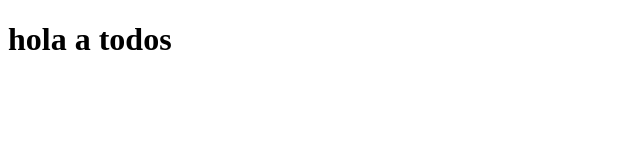
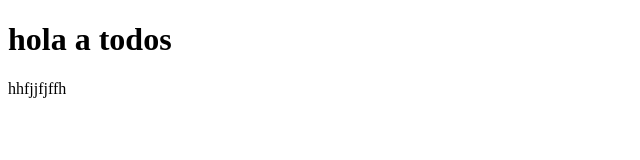
Before and after one commit to aprenderbn/git_29, a plain HTML site: page index.html in a window 1280 px wide. Shown: the full height of the page, 0-640 px from the left. Drawn offline with Linux system fonts and the light colour scheme.

Commit message:
Update index.html

```diff
--- a/index.html
+++ b/index.html
@@ -8,5 +8,6 @@
 </head>
 <body>
     <h1>hola a todos</h1>
+    <p> hhfjjfjffh </p>
 </body>
 </html>
```
